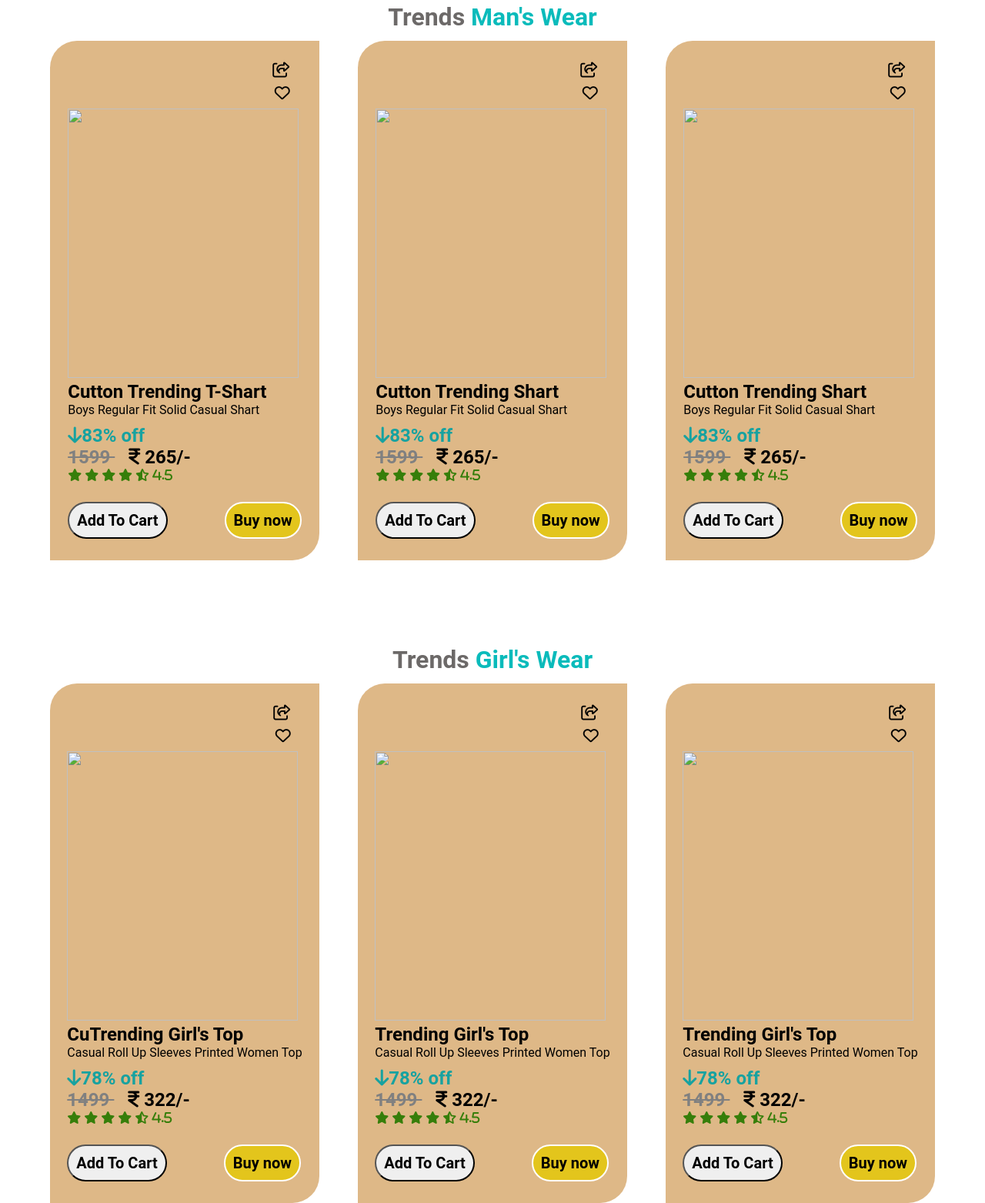
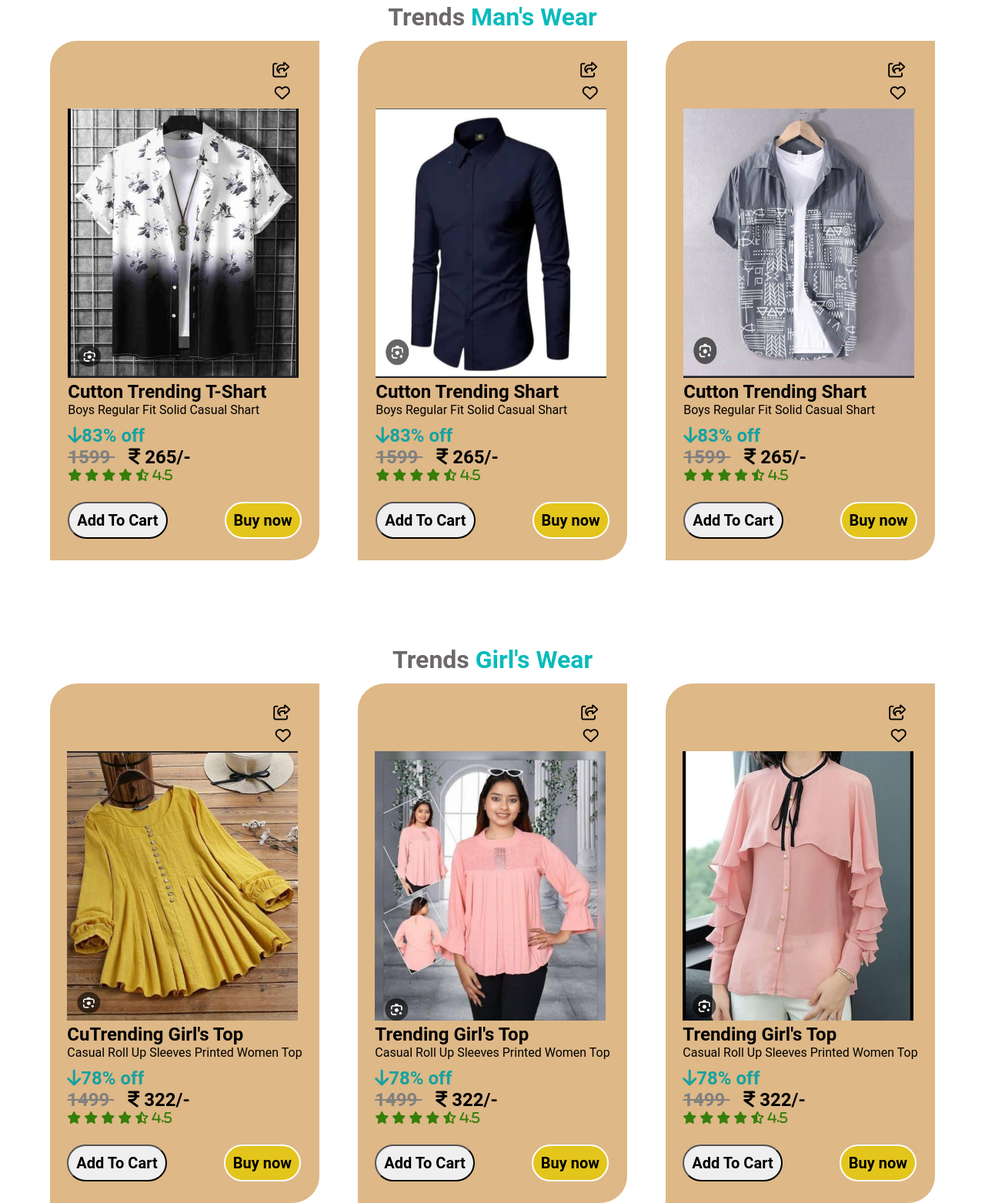
Before and after one commit to Subhajit382/E-commerce, a plain HTML site: page index.html in a window 1280 px wide. Shown: the part 930-2493 px from the top of the page at 77% size. Drawn offline with Linux system fonts and the light colour scheme; the site is published under a folder, as on GitHub Pages, so addresses that start at the root find nothing; files whose address does not match are found by name.

Commit message:
Update index.html

```diff
--- a/index.html
+++ b/index.html
@@ -44,7 +44,7 @@
                     <p class="anim">Lorem ipsum dolor, sit amet consectetur adipisicing elit. Tempore quam illum obcaecati eius cupiditate ullam laborum molestiae voluptates minus? Eaque veniam quis, vel saepe, rerum autem ab voluptatum ipsum, sapiente sint temporibus quia! Et, molestiae?</p>
                     <a id="#home" class="btn anim"><b><i>Join Now</i></b></a>
                 </div>
-                <img src="/photos/pic_heroSection.jpg" class="hero-img anim" alt="">
+                <img src="./photos/pic_heroSection.jpg" class="hero-img anim" alt="">
             </div>
 
                     <!-- man's item -->
@@ -58,7 +58,7 @@
                 <i class="fa-regular fa-share-from-square"></i>
                 <i class="fa-regular fa-heart"></i>
               </div>
-                <img src="/photos/shart_1.jpg" alt="">
+                <img src="./photos/shart_1.jpg" alt="">
                 <h2>Cutton Trending T-Shart</h2>
                 <p>Boys Regular Fit Solid Casual Shart</p>
                 <pre><h2 class="discount"><i class="fa-solid fa-arrow-down"></i>83% off</h2><h2><b>1599 </b>   <i class="fa-solid fa-indian-rupee-sign"></i> 265/- </h2></pre>
@@ -80,7 +80,7 @@
                     <i class="fa-regular fa-share-from-square"></i>
                     <i class="fa-regular fa-heart"></i>
                   </div>
-                <img src="/photos/shart_2.jpg" alt="">
+                <img src="./photos/shart_2.jpg" alt="">
                 <h2>Cutton Trending Shart</h2>
                 <p>Boys Regular Fit Solid Casual Shart</p>
                 <pre><h2 class="discount"><i class="fa-solid fa-arrow-down"></i>83% off</h2><h2><b>1599 </b>   <i class="fa-solid fa-indian-rupee-sign"></i> 265/- </h2></pre>
@@ -102,7 +102,7 @@
                     <i class="fa-regular fa-share-from-square"></i>
                     <i class="fa-regular fa-heart"></i>
                   </div>
-                <img src="/photos/shart_3.jpg" alt="">
+                <img src="./photos/shart_3.jpg" alt="">
                 <h2>Cutton Trending Shart</h2>
                 <p>Boys Regular Fit Solid Casual Shart</p>
                 <pre><h2 class="discount"><i class="fa-solid fa-arrow-down"></i>83% off</h2><h2><b>1599 </b>   <i class="fa-solid fa-indian-rupee-sign"></i> 265/- </h2></pre>
@@ -130,7 +130,7 @@
                     <i class="fa-regular fa-share-from-square"></i>
                     <i class="fa-regular fa-heart"></i>
                   </div>
-                <img src="/photos/top_1.jpg" alt="">
+                <img src="./photos/top_1.jpg" alt="">
                 <h2>CuTrending Girl's Top</h2>
                 <p>Casual Roll Up Sleeves Printed Women Top</p>
                 <pre><h2 class="discount"><i class="fa-solid fa-arrow-down"></i>78% off</h2><h2><b>1499 </b>   <i class="fa-solid fa-indian-rupee-sign"></i> 322/- </h2></pre>
@@ -152,7 +152,7 @@
                     <i class="fa-regular fa-share-from-square"></i>
                     <i class="fa-regular fa-heart"></i>
                   </div>
-                <img src="/photos/top_2.jpg" alt="">
+                <img src="./photos/top_2.jpg" alt="">
                 <h2>Trending Girl's Top</h2>
                 <p>Casual Roll Up Sleeves Printed Women Top</p>
                 <pre><h2 class="discount"><i class="fa-solid fa-arrow-down"></i>78% off</h2><h2><b>1499 </b>   <i class="fa-solid fa-indian-rupee-sign"></i> 322/- </h2></pre>
@@ -174,7 +174,7 @@
                     <i class="fa-regular fa-share-from-square"></i>
                     <i class="fa-regular fa-heart"></i>
                   </div>
-                <img src="/photos/top_3.jpg" alt="">
+                <img src="./photos/top_3.jpg" alt="">
                 <h2>Trending Girl's Top</h2>
                 <p>Casual Roll Up Sleeves Printed Women Top</p>
                 <pre><h2 class="discount"><i class="fa-solid fa-arrow-down"></i>78% off</h2><h2><b>1499 </b>   <i class="fa-solid fa-indian-rupee-sign"></i> 322/- </h2></pre>
@@ -199,7 +199,7 @@
         <div class="full_blog" id="blog">
             <div class="blog_containt">
                 <div class="img_blog">
-                    <img src="/photos/men's_wear2.jpg" alt="">
+                    <img src="./photos/men's_wear2.jpg" alt="">
                 </div>
                 <div class="blogtext">
                     <h2>Trending <span>Boy's Cloths</span></h2>
@@ -212,7 +212,7 @@
 
         <div class="blog_containt">
             <div class="img_blog">
-                <img src="/photos/women's_wear.jpg" alt="">
+                <img src="./photos/women's_wear.jpg" alt="">
             </div>
             <div class="blogtext">
                 <h2>Trending <span>Girl's Cloths</span></h2>
```
